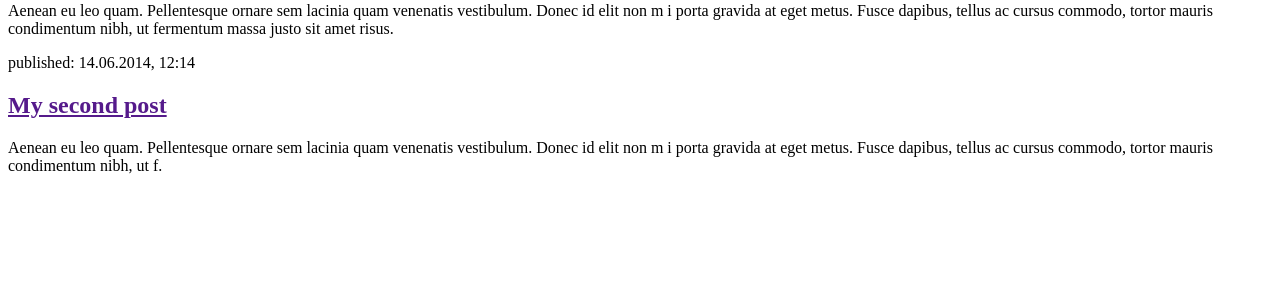
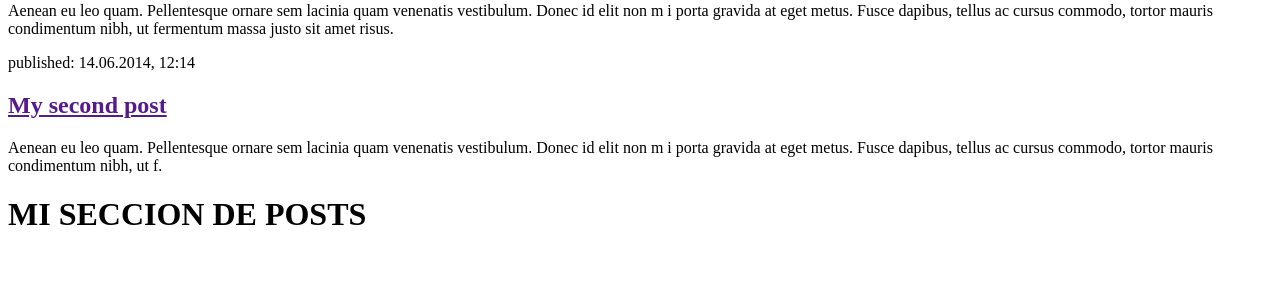
Before and after one commit to Bluewine/my-first-blog, a Django app: page / in a window 1280 px wide. Shown: the part 163-463 px from the top of the page. Run offline with Django 3.2, Linux system fonts and the light colour scheme; data that the repository does not hold is empty.

```diff
--- a/mysite/blog/templates/blog/post_list.html
+++ b/mysite/blog/templates/blog/post_list.html
@@ -25,6 +25,7 @@
     </div>
 
     <div>
+        <h1> MI SECCION DE POSTS </h1>
         {% if lista_post %}
             {% for post in lista_post %}
                 <li>
```
